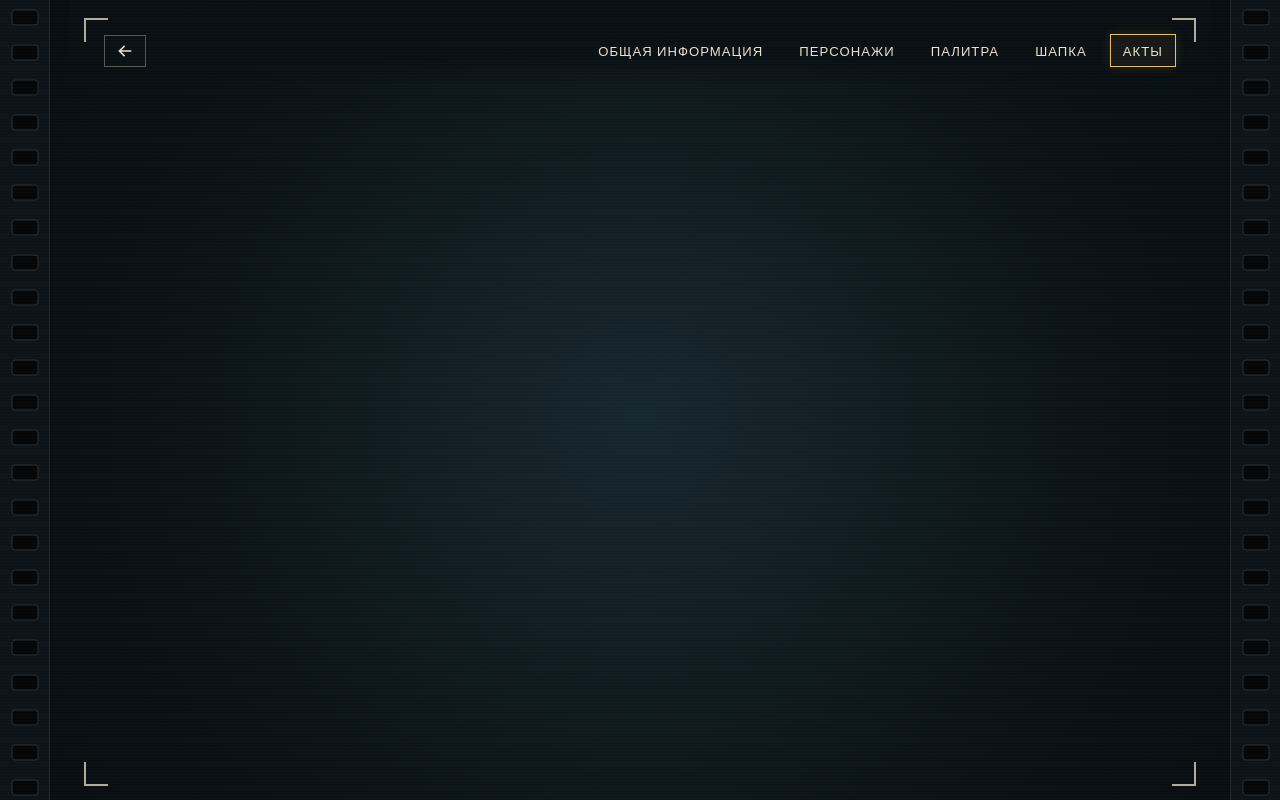
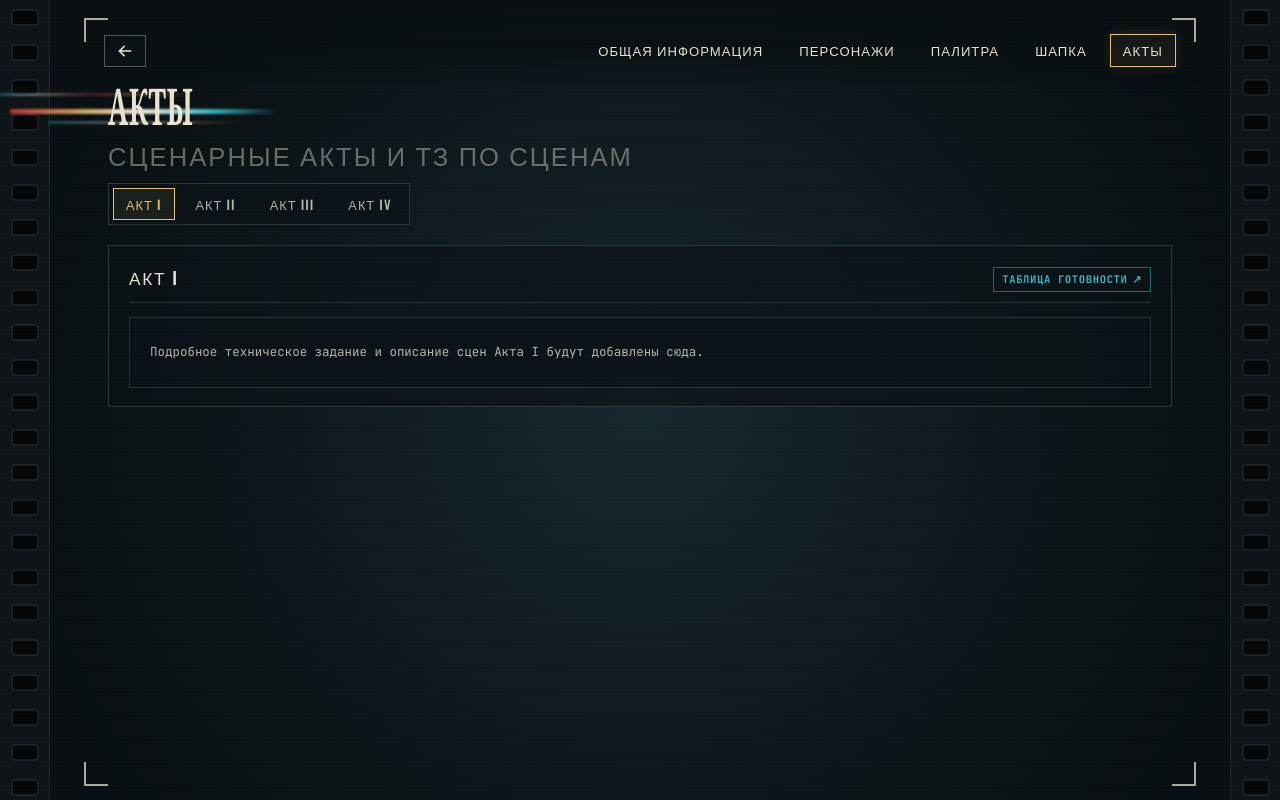
Before and after one commit to ledetav/crownvetch, a React (Vite) app: page /tz/blog/acts in a window 1280 px wide. Built offline with nearby package versions, Linux system fonts and the light colour scheme.

Commit message:
feat(acts): add BlogActsSection with internal sub-menu for all four acts

```diff
--- a/src/App.tsx
+++ b/src/App.tsx
@@ -4,6 +4,7 @@
  * /tz/character, /tz/owner, отдельный раздел /tz/blog/* и /game.
  */
 import { BrowserRouter, Navigate, Route, Routes } from 'react-router-dom';
+import { BlogActsSection } from './components/tz/BlogActsSection';
 import { BlogOverviewSection } from './components/tz/BlogOverviewSection';
 import { BlogSection } from './components/tz/BlogSection';
 import { CharacterSection } from './components/tz/CharacterSection';
@@ -41,7 +42,7 @@ export function App() {
               />
               <Route path="palette" element={<BlogSection sectionId="palette" title="Палитра" />} />
               <Route path="header" element={<BlogSection sectionId="header" title="Шапка" />} />
-              <Route path="acts" element={<BlogSection sectionId="acts" title="Акты" />} />
+              <Route path="acts" element={<BlogActsSection />} />
             </Route>
             <Route path="/game" element={<GamePlaceholderPage />} />
             {/* Любые неизвестные маршруты ведут на страницу персонажа */}
--- /dev/null
+++ b/src/components/tz/BlogActsSection.tsx
@@ -0,0 +1,138 @@
+/**
+ * Секция «Акты» внутри отдельной страницы «О блоге» (/tz/blog/acts).
+ * Отображает заголовок «АКТЫ» со световыми прострелами, внутреннее меню всех
+ * четырёх актов (Акт I, Акт II, Акт III, Акт IV) с синхронизацией якоря URL
+ * (#act-1..#act-4) и рабочую область выбранного акта (или плашку «СКОРО»).
+ */
+import { useEffect, useState } from 'react';
+import { Link, useLocation } from 'react-router-dom';
+import { getTzBlogActsDataset } from '../../services/projectDataStore';
+import type { BlogActId, BlogActItem } from '../../types/project';
+
+/**
+ * Определяет идентификатор активного акта по хэшу адресной строки (#act-1..#act-4).
+ * Если хэш пустой или не соответствует ни одному акту, возвращает первый акт.
+ * @param hash Текущий хэш URL из React Router.
+ * @param acts Доступный список актов из JSON-хранилища.
+ * @returns Идентификатор выбранного акта.
+ */
+function resolveActIdFromHash(hash: string, acts: BlogActItem[]): BlogActId {
+  const matched = acts.find((act) => act.anchor === hash);
+  return matched?.id ?? acts[0]?.id ?? 'act-1';
+}
+
+/**
+ * Отрисовывает страницу «О блоге → Акты» с внутренним меню переключения
+ * между четырьмя актами и панелью содержимого активного акта.
+ * @returns JSX-разметка раздела /tz/blog/acts.
+ */
+export function BlogActsSection() {
+  const { hash } = useLocation();
+  const actsData = getTzBlogActsDataset();
+  const [activeActId, setActiveActId] = useState<BlogActId>(() =>
+    resolveActIdFromHash(hash, actsData.acts),
+  );
+
+  // Синхронизируем активный акт при переходах по прямым якорным ссылкам
+  useEffect(() => {
+    const matched = actsData.acts.find((act) => act.anchor === hash);
+    if (matched) {
+      setActiveActId(matched.id);
+    }
+  }, [hash, actsData.acts]);
+
+  /** Переключает выбранный акт и обновляет хэш URL без перезагрузки страницы */
+  const handleSelectAct = (act: BlogActItem) => {
+    setActiveActId(act.id);
+    window.history.replaceState(null, '', act.anchor);
+  };
+
+  const activeAct = actsData.acts.find((act) => act.id === activeActId) ?? actsData.acts[0];
+
+  if (!activeAct) {
+    return null;
+  }
+
+  return (
+    <section
+      data-section="blog-acts"
+      className="viewfinder-slide viewfinder-slide--active"
+      aria-label="О блоге: Акты"
+    >
+      <div className="blog-overview-frame">
+        <div className="blog-acts-header">
+          <div className="dossier-headline-block">
+            <div className="vyazel-wrapper">
+              <div className="vyazel-ribbon" aria-hidden="true">
+                <span className="vyazel-streak vyazel-streak--1" />
+                <span className="vyazel-streak vyazel-streak--2" />
+                <span className="vyazel-streak vyazel-streak--3" />
+              </div>
+              <h1 className="serif-vyazel serif-vyazel--blog">{actsData.primaryWord}</h1>
+            </div>
+            <p className="dossier-secondary-word">{actsData.secondaryWord}</p>
+          </div>
+
+          {/* Внутреннее меню переключения всех четырёх актов */}
+          <div
+            className="blog-microtabs blog-acts-nav"
+            role="tablist"
+            aria-label="Внутреннее меню актов"
+          >
+            {actsData.acts.map((act) => {
+              const isActive = act.id === activeAct.id;
+              return (
+                <button
+                  key={act.id}
+                  type="button"
+                  role="tab"
+                  aria-selected={isActive}
+                  aria-controls={act.id}
+                  className={`blog-microtabs__item ${
+                    isActive ? 'blog-microtabs__item--active' : ''
+                  }`}
+                  onClick={() => handleSelectAct(act)}
+                >
+                  {act.label}
+                </button>
+              );
+            })}
+          </div>
+        </div>
+
+        {/* Содержимое активного акта */}
+        <section
+          id={activeAct.id}
+          role="tabpanel"
+          className="blog-readiness-panel blog-act-panel"
+          aria-labelledby="blog-act-heading"
+        >
+          <div className="blog-readiness-head">
+            <div className="blog-panel-head">
+              <h2 id="blog-act-heading" className="dossier-bio__heading">
+                {activeAct.heading}
+              </h2>
+            </div>
+
+            <Link to="/tz/blog/overview#readiness" className="blog-tz-link">
+              <span>Таблица готовности</span>
+              <span aria-hidden="true">↗</span>
+            </Link>
+          </div>
+
+          {activeAct.comingSoon ? (
+            <div className="blog-coming-soon-plate" role="status" aria-live="polite">
+              <span className="blog-coming-soon-plate__eyebrow">{activeAct.heading}</span>
+              <span className="blog-coming-soon-plate__title">СКОРО</span>
+              <p className="blog-coming-soon-plate__note">{activeAct.summary}</p>
+            </div>
+          ) : (
+            <div className="blog-act-placeholder">
+              <p className="blog-act-placeholder__text">{activeAct.summary}</p>
+            </div>
+          )}
+        </section>
+      </div>
+    </section>
+  );
+}
--- a/src/styles/darkroomHero.css
+++ b/src/styles/darkroomHero.css
@@ -1807,6 +1807,28 @@
   padding-top: 4px;
 }
 
+/* Шапка раздела «О блоге → Акты» с заголовком и внутренним меню четырёх актов */
+.blog-acts-header {
+  display: flex;
+  flex-direction: column;
+  align-items: flex-start;
+  gap: 16px;
+}
+
+.blog-act-placeholder {
+  padding: 24px 20px;
+  background: rgba(11, 19, 23, 0.68);
+  border: 1px solid rgba(234, 226, 208, 0.14);
+}
+
+.blog-act-placeholder__text {
+  margin: 0;
+  font-family: var(--font-mono);
+  font-size: 0.78rem;
+  line-height: 1.65;
+  color: var(--text-secondary);
+}
+
 /* Двухколоночная рабочая область: таблица работ слева, 2 блока (дедлайн + прогресс) справа */
 .blog-readiness-layout {
   display: grid;
@@ -3041,6 +3063,22 @@
   .blog-coming-soon-plate__title {
     font-size: 1.85rem;
     padding: 5px 18px;
+  }
+
+  /* На мобильном меню четырёх актов перестраивается в ровную сетку 2×2 без переполнения */
+  .blog-acts-nav {
+    display: grid;
+    grid-template-columns: repeat(2, minmax(0, 1fr));
+    width: 100%;
+  }
+
+  .blog-acts-nav .blog-microtabs__item {
+    min-height: 38px;
+    justify-content: center;
+  }
+
+  .blog-act-placeholder {
+    padding: 18px 14px;
   }
 
   .blog-tag-filter {
```
